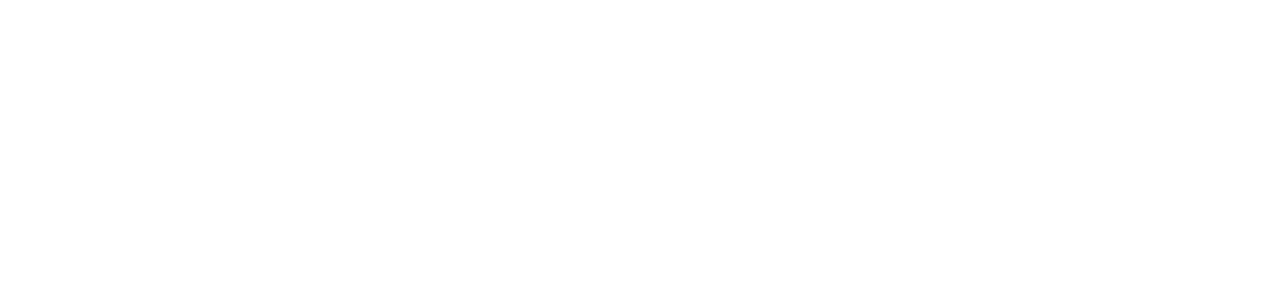
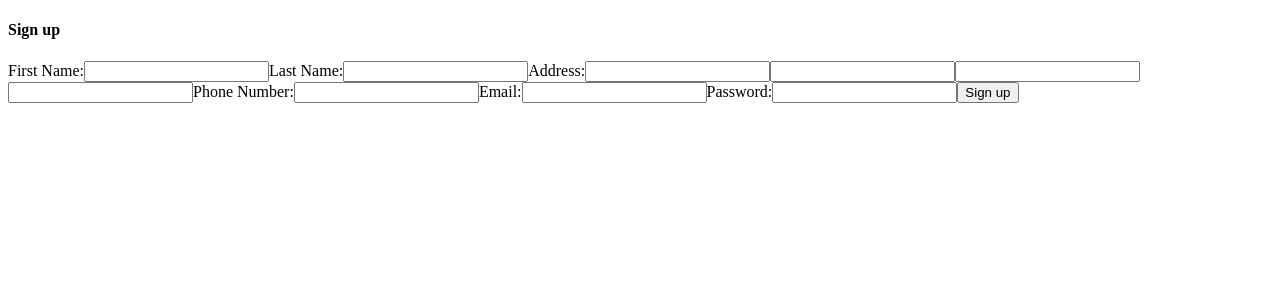
Before and after one commit to bridgetcuevas/Grozeries-Client, a React (Create React App) app: page /register in a window 1280 px wide. Shown: the top 300 px of the page. Built offline with nearby package versions, Linux system fonts and the light colour scheme.

Commit message:
register path

```diff
--- a/src/App.js
+++ b/src/App.js
@@ -10,7 +10,7 @@
     <div>
       <Provider store={store}>
         <div>
-          <Route path="/signup" exact component={SignupFormContainer} />
+          <Route path="/register" exact component={SignupFormContainer} />
           <Route path="/logins" exact component={LoginContainer} />
         </div>
       </Provider>
```
